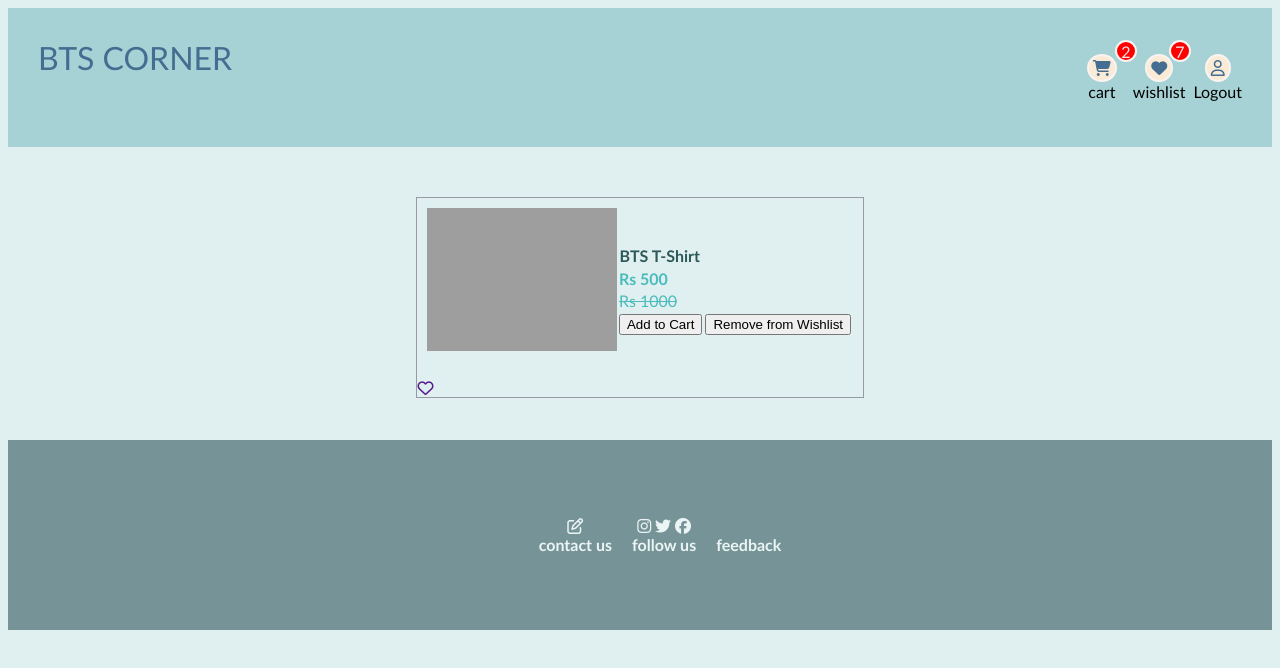
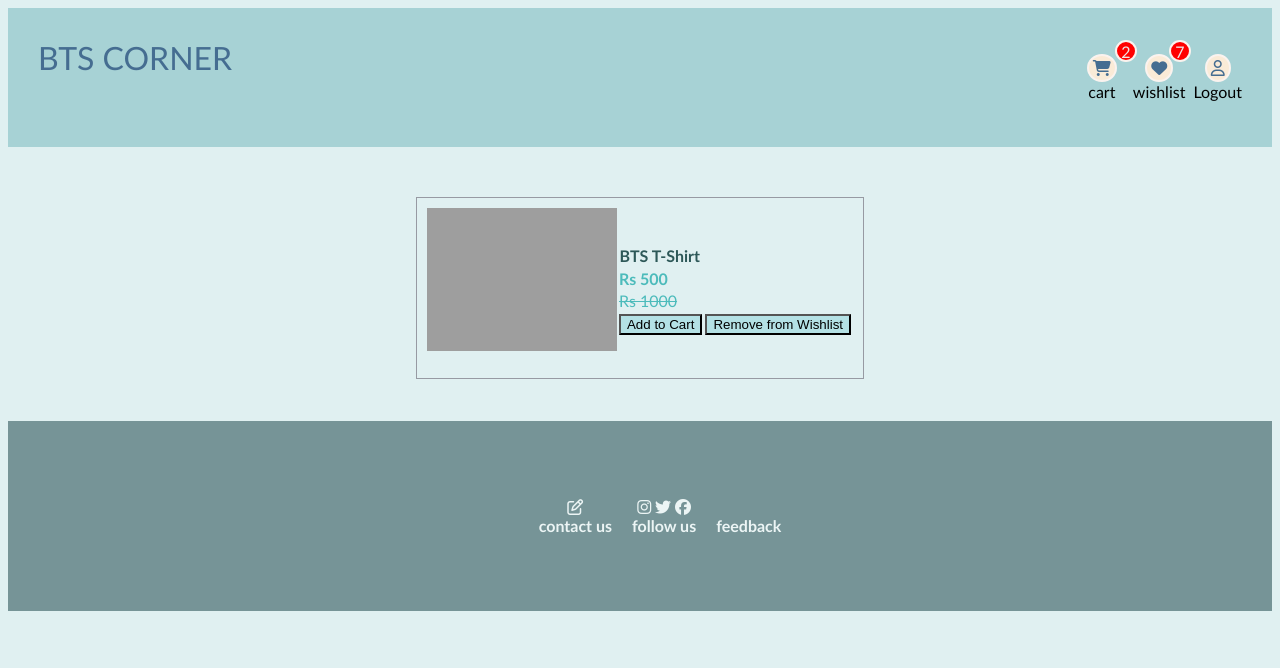
Before and after one commit to arundhatij12/ecommerce, a website: page wishlist.html in a window 1280 px wide. Drawn offline with Linux system fonts and the light colour scheme; grey boxes are pictures that could not be loaded; some icons are missing.

Commit message:
wishlist fixes

```diff
--- a/wishlist.css
+++ b/wishlist.css
@@ -15,6 +15,16 @@
   --sub-background1: rgb(94, 197, 235, 0.5);
   --sub-background2: rgb(121, 197, 233, 0.3);
   --sub-background3: rgb(94 197 235 / 0.5);
+  --button: rgba(137, 212, 218, 0.5);
+}
+
+button {
+  background-color: var(--button);
+  cursor: pointer;
+}
+
+button:hover {
+  background-color: rgba(62, 110, 151, 0.5);
 }
 
 a {
--- a/wishlist.html
+++ b/wishlist.html
@@ -9,7 +9,7 @@
     <script src="https://kit.fontawesome.com/946eb6d076.js" crossorigin="anonymous"></script>
 </head>
 <body>
-    <section class="image">
+
 
     <header class="head">
         <div class="title">BTS CORNER</div>
@@ -33,7 +33,6 @@
        </ul>
     </nav>
 </header>
-</section>
 
 
 
@@ -54,13 +53,7 @@
             </div>
 
         </div>
-
-
-        </div>
-  <a href=""><i class="far fa-heart" id="far2"></i></a>
-    </div>
-       </div>
-
+        </div>    </div>
         </section>
 
 <footer class="foo">
```
